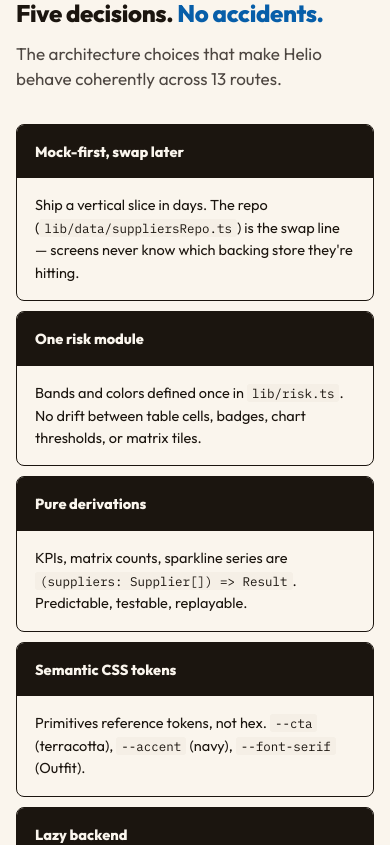
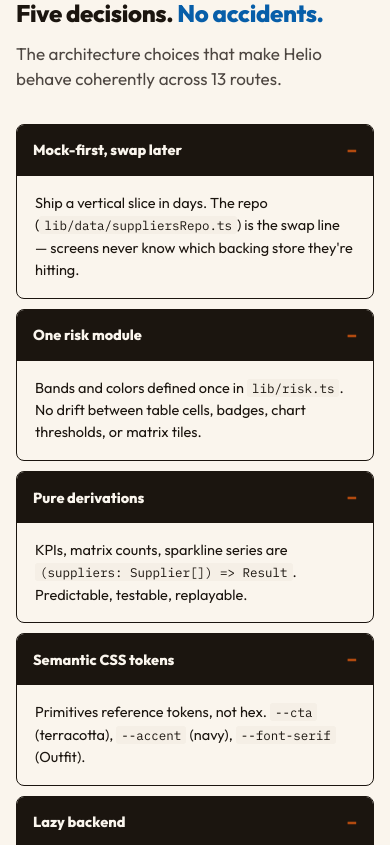
Before and after one commit to SMat777/helio, a React (Vite) app in the folder apps/web/: page / in a window 390 px wide. Shown: the part 4320-5165 px from the top of the page. Built offline with nearby package versions, Linux system fonts and the light colour scheme; no server answers.

Commit message:
feat(US-003): decisions accordion via native <details> on mobile

```diff
--- a/apps/web/src/screens/landing/Decisions.tsx
+++ b/apps/web/src/screens/landing/Decisions.tsx
@@ -36,14 +36,14 @@
         <p className="section-lead">The architecture choices that make Helio behave coherently across 13 routes.</p>
       </header>
 
-      <dl className="dec-grid">
+      <div className="dec-grid">
         {DECISIONS.map((d) => (
-          <div className="dec-row" key={d.title}>
-            <dt className="dec-title">{d.title}</dt>
-            <dd className="dec-why">{d.why}</dd>
-          </div>
+          <details className="dec-row" key={d.title} open>
+            <summary className="dec-title">{d.title}</summary>
+            <div className="dec-why">{d.why}</div>
+          </details>
         ))}
-      </dl>
+      </div>
 
       <p className="dec-fineprint">
         <em>What's intentionally not here:</em> no multi-tenant auth, no realtime subscriptions, sub-entities deterministically seeded per supplier ID. Known migration frontier, not an accident.
--- a/apps/web/src/screens/landing/landing.css
+++ b/apps/web/src/screens/landing/landing.css
@@ -218,11 +218,14 @@
 .decisions { padding-bottom: 60px; }
 .accent-blue { color: var(--accent); }
 
-.dec-grid { list-style: none; display: grid; gap: 10px; margin-top: 14px; }
+.dec-grid { display: grid; gap: 10px; margin-top: 14px; }
 .dec-row {
   display: grid; grid-template-columns: 1fr 2fr;
   border: 1px solid var(--ink); border-radius: 8px; overflow: hidden;
 }
+/* Suppress native <details> disclosure chrome on desktop — looks like a matrix. */
+.dec-row > summary { list-style: none; cursor: default; }
+.dec-row > summary::-webkit-details-marker { display: none; }
 .dec-title {
   padding: 16px 18px;
   background: var(--ink); color: var(--paper);
@@ -298,8 +301,21 @@
   .risk-touch { grid-template-columns: 1fr; }
   .risk-touch li:nth-child(n+3) { display: none; }
 
-  /* Decisions — accordion CSS lives with the component refactor (T023) */
-  .dec-row { grid-template-columns: 1fr; }
+  /* Decisions — native <details> accordion. Start collapsed on mobile;
+     desktop forces them open via the `open` attribute on the element. */
+  .dec-row { grid-template-columns: 1fr; display: block; }
+  .dec-row[open] .dec-why { display: block; }
+  .dec-row > summary {
+    cursor: pointer;
+    min-height: 44px;  /* WCAG 2.5.8 tap-target */
+    padding: 12px 16px;
+    display: flex; align-items: center; gap: 8px;
+  }
+  .dec-row > summary::after {
+    content: "+"; margin-left: auto;
+    font-weight: 800; font-size: 18px; color: var(--cta);
+  }
+  .dec-row[open] > summary::after { content: "−"; }
 
   /* CTA */
   .cta-buttons { flex-direction: column; align-items: stretch; }
```
Also changed, not shown: 1 other file (tests, documents, lock files or other folders).
